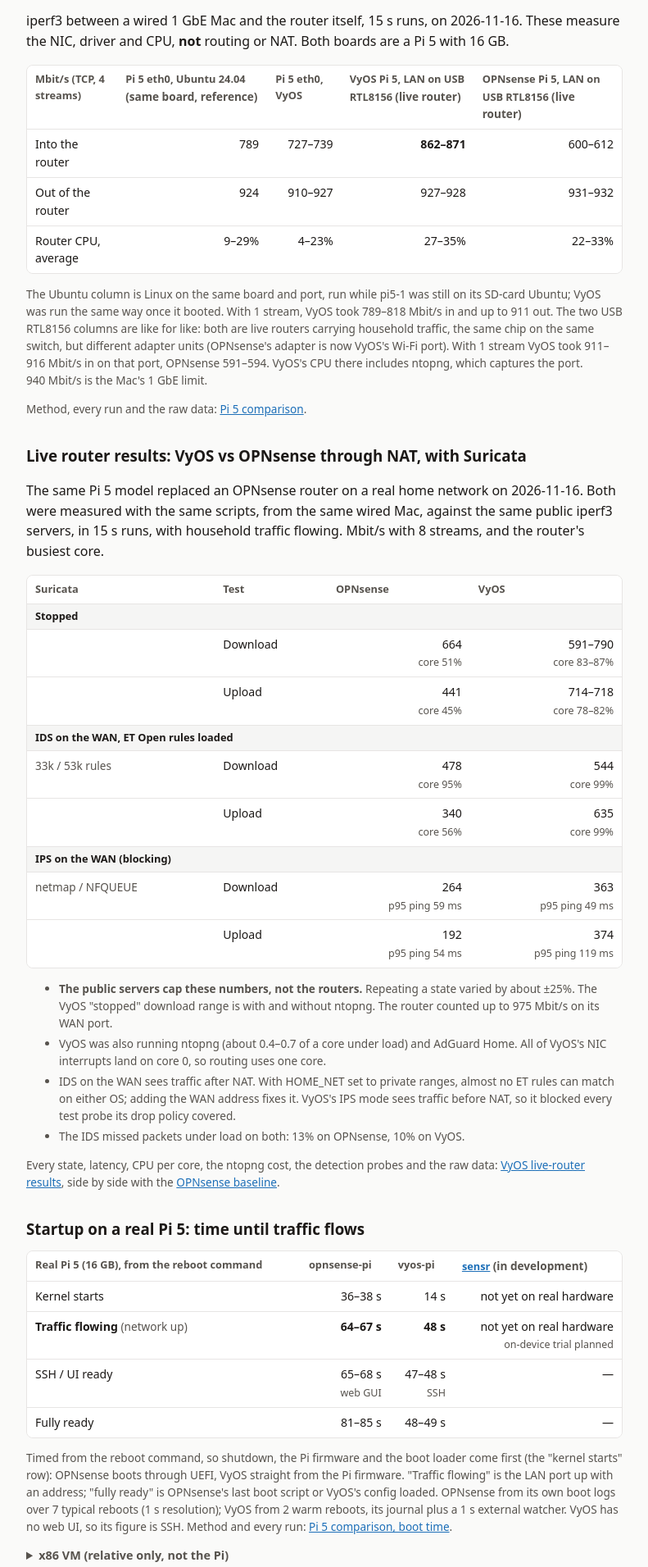
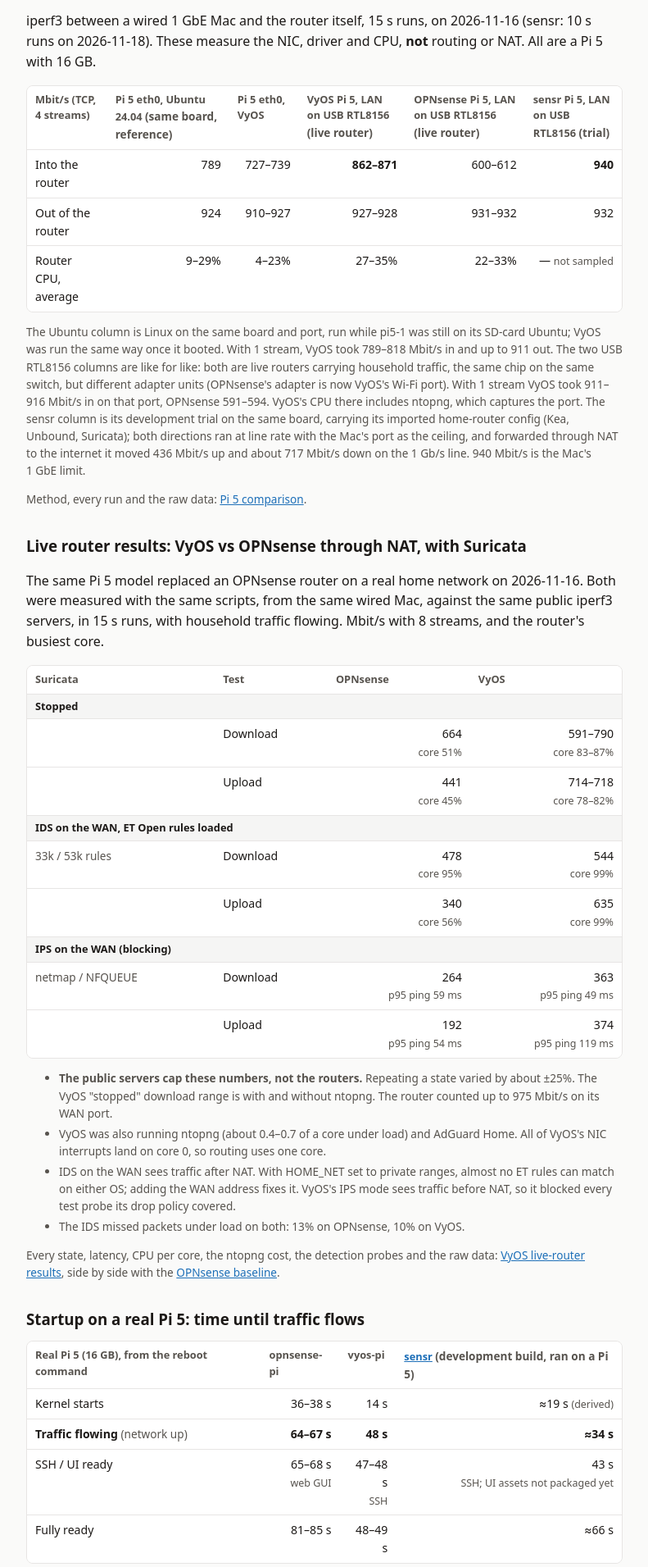
Before and after one commit to itpick/vyos-pi, a plain HTML site: page docs/index.html in a window 1280 px wide. Shown: the part 1197-3108 px from the top of the page at 82% size, without its empty margins (244-1035 px from the left). Drawn offline with Linux system fonts and the light colour scheme; no server answers.

Commit message:
docs: sensr's measured Pi 5 boot and throughput

```diff
--- a/docs/index.html
+++ b/docs/index.html
@@ -112,14 +112,14 @@
   </div>
 
   <h3 id="pi5-numbers">Pi 5 measurements</h3>
-  <p>iperf3 between a wired 1&nbsp;GbE Mac and the router itself, 15&nbsp;s runs, on 2026-11-16. These measure the NIC, driver and CPU, <strong>not</strong> routing or NAT. Both boards are a Pi 5 with 16&nbsp;GB.</p>
+  <p>iperf3 between a wired 1&nbsp;GbE Mac and the router itself, 15&nbsp;s runs, on 2026-11-16 (sensr: 10&nbsp;s runs on 2026-11-18). These measure the NIC, driver and CPU, <strong>not</strong> routing or NAT. All are a Pi 5 with 16&nbsp;GB.</p>
   <div class="tbl"><table>
-    <tr><th>Mbit/s (TCP, 4 streams)</th><th>Pi 5 eth0, Ubuntu 24.04 <span class="fine">(same board, reference)</span></th><th>Pi 5 eth0, VyOS</th><th>VyOS Pi 5, LAN on USB RTL8156 <span class="fine">(live router)</span></th><th>OPNsense Pi 5, LAN on USB RTL8156 <span class="fine">(live router)</span></th></tr>
-    <tr><td>Into the router</td><td class="n">789</td><td class="n">727&ndash;739</td><td class="n"><strong>862&ndash;871</strong></td><td class="n">600&ndash;612</td></tr>
-    <tr><td>Out of the router</td><td class="n">924</td><td class="n">910&ndash;927</td><td class="n">927&ndash;928</td><td class="n">931&ndash;932</td></tr>
-    <tr><td>Router CPU, average</td><td class="n">9&ndash;29%</td><td class="n">4&ndash;23%</td><td class="n">27&ndash;35%</td><td class="n">22&ndash;33%</td></tr>
+    <tr><th>Mbit/s (TCP, 4 streams)</th><th>Pi 5 eth0, Ubuntu 24.04 <span class="fine">(same board, reference)</span></th><th>Pi 5 eth0, VyOS</th><th>VyOS Pi 5, LAN on USB RTL8156 <span class="fine">(live router)</span></th><th>OPNsense Pi 5, LAN on USB RTL8156 <span class="fine">(live router)</span></th><th>sensr Pi 5, LAN on USB RTL8156 <span class="fine">(trial)</span></th></tr>
+    <tr><td>Into the router</td><td class="n">789</td><td class="n">727&ndash;739</td><td class="n"><strong>862&ndash;871</strong></td><td class="n">600&ndash;612</td><td class="n"><strong>940</strong></td></tr>
+    <tr><td>Out of the router</td><td class="n">924</td><td class="n">910&ndash;927</td><td class="n">927&ndash;928</td><td class="n">931&ndash;932</td><td class="n">932</td></tr>
+    <tr><td>Router CPU, average</td><td class="n">9&ndash;29%</td><td class="n">4&ndash;23%</td><td class="n">27&ndash;35%</td><td class="n">22&ndash;33%</td><td class="n">&mdash; <span class="fine">not sampled</span></td></tr>
   </table></div>
-  <p class="fine">The Ubuntu column is Linux on the same board and port, run while pi5-1 was still on its SD-card Ubuntu; VyOS was run the same way once it booted. With 1 stream, VyOS took 789&ndash;818&nbsp;Mbit/s in and up to 911 out. The two USB RTL8156 columns are like for like: both are live routers carrying household traffic, the same chip on the same switch, but different adapter units (OPNsense's adapter is now VyOS's Wi-Fi port). With 1 stream VyOS took 911&ndash;916&nbsp;Mbit/s in on that port, OPNsense 591&ndash;594. VyOS's CPU there includes ntopng, which captures the port. 940&nbsp;Mbit/s is the Mac's 1&nbsp;GbE limit.</p>
+  <p class="fine">The Ubuntu column is Linux on the same board and port, run while pi5-1 was still on its SD-card Ubuntu; VyOS was run the same way once it booted. With 1 stream, VyOS took 789&ndash;818&nbsp;Mbit/s in and up to 911 out. The two USB RTL8156 columns are like for like: both are live routers carrying household traffic, the same chip on the same switch, but different adapter units (OPNsense's adapter is now VyOS's Wi-Fi port). With 1 stream VyOS took 911&ndash;916&nbsp;Mbit/s in on that port, OPNsense 591&ndash;594. VyOS's CPU there includes ntopng, which captures the port. The sensr column is its development trial on the same board, carrying its imported home-router config (Kea, Unbound, Suricata); both directions ran at line rate with the Mac's port as the ceiling, and forwarded through NAT to the internet it moved 436&nbsp;Mbit/s up and about 717&nbsp;Mbit/s down on the 1&nbsp;Gb/s line. 940&nbsp;Mbit/s is the Mac's 1&nbsp;GbE limit.</p>
   <p class="fine">Method, every run and the raw data: <a href="https://github.com/itpick/vyos-pi/blob/main/docs/comparison/pi5-iperf-vyos-vs-opnsense.md">Pi 5 comparison</a>.</p>
 
   <h3 id="live">Live router results: VyOS vs OPNsense through NAT, with Suricata</h3>
@@ -146,13 +146,13 @@
 
   <h3 id="startup">Startup on a real Pi 5: time until traffic flows</h3>
   <div class="tbl"><table class="startup">
-    <tr><th>Real Pi 5 (16&nbsp;GB), from the reboot command</th><th>opnsense-pi</th><th>vyos-pi</th><th><a href="https://github.com/itpick/sensr/blob/main/docs/research/07-performance-evaluation.md">sensr</a> <span class="fine">(in development)</span></th></tr>
-    <tr><td>Kernel starts</td><td class="n">36&ndash;38 s</td><td class="n">14 s</td><td class="n">not yet on real hardware</td></tr>
-    <tr><td><strong>Traffic flowing</strong> <span class="fine">(network up)</span></td><td class="n"><strong>64&ndash;67 s</strong></td><td class="n"><strong>48 s</strong></td><td class="n">not yet on real hardware<br><span class="fine">on-device trial planned</span></td></tr>
-    <tr><td>SSH / UI ready</td><td class="n">65&ndash;68 s<br><span class="fine">web GUI</span></td><td class="n">47&ndash;48 s<br><span class="fine">SSH</span></td><td class="n">&mdash;</td></tr>
-    <tr><td>Fully ready</td><td class="n">81&ndash;85 s</td><td class="n">48&ndash;49 s</td><td class="n">&mdash;</td></tr>
+    <tr><th>Real Pi 5 (16&nbsp;GB), from the reboot command</th><th>opnsense-pi</th><th>vyos-pi</th><th><a href="https://github.com/itpick/sensr/blob/main/docs/research/07-performance-evaluation.md">sensr</a> <span class="fine">(development build, ran on a Pi 5)</span></th></tr>
+    <tr><td>Kernel starts</td><td class="n">36&ndash;38 s</td><td class="n">14 s</td><td class="n">&asymp;19 s <span class="fine">(derived)</span></td></tr>
+    <tr><td><strong>Traffic flowing</strong> <span class="fine">(network up)</span></td><td class="n"><strong>64&ndash;67 s</strong></td><td class="n"><strong>48 s</strong></td><td class="n"><strong>&asymp;34 s</strong></td></tr>
+    <tr><td>SSH / UI ready</td><td class="n">65&ndash;68 s<br><span class="fine">web GUI</span></td><td class="n">47&ndash;48 s<br><span class="fine">SSH</span></td><td class="n">43 s<br><span class="fine">SSH; UI assets not packaged yet</span></td></tr>
+    <tr><td>Fully ready</td><td class="n">81&ndash;85 s</td><td class="n">48&ndash;49 s</td><td class="n">&asymp;66 s</td></tr>
   </table></div>
-  <p class="fine">Timed from the reboot command, so shutdown, the Pi firmware and the boot loader come first (the "kernel starts" row): OPNsense boots through UEFI, VyOS straight from the Pi firmware. "Traffic flowing" is the LAN port up with an address; "fully ready" is OPNsense's last boot script or VyOS's config loaded. OPNsense from its own boot logs over 7 typical reboots (1&nbsp;s resolution); VyOS from 2 warm reboots, its journal plus a 1&nbsp;s external watcher. VyOS has no web UI, so its figure is SSH. Method and every run: <a href="https://github.com/itpick/vyos-pi/blob/main/docs/comparison/pi5-iperf-vyos-vs-opnsense.md#boot-time">Pi 5 comparison, boot time</a>.</p>
+  <p class="fine">Timed from the reboot command, so shutdown, the Pi firmware and the boot loader come first (the "kernel starts" row): OPNsense boots through UEFI, VyOS straight from the Pi firmware. "Traffic flowing" is the LAN port up with an address; "fully ready" is OPNsense's last boot script or VyOS's config loaded. OPNsense from its own boot logs over 7 typical reboots (1&nbsp;s resolution); VyOS from 2 warm reboots, its journal plus a 1&nbsp;s external watcher. VyOS has no web UI, so its figure is SSH. The sensr column is its development trial (pi5-1, imported home-router config): on the box, kernel 0.6&nbsp;s, initrd 4.7&nbsp;s and userspace 41.9&nbsp;s, LAN carrier 14.9&nbsp;s, SSH 24.0&nbsp;s after kernel start, and 43&nbsp;s from the reboot command to SSH by wall clock; the kernel/traffic/ready rows are that 43&nbsp;s less the kernel-to-SSH interval (&asymp;1&nbsp;s uncertainty). Method and every run: <a href="https://github.com/itpick/vyos-pi/blob/main/docs/comparison/pi5-iperf-vyos-vs-opnsense.md#boot-time">Pi 5 comparison, boot time</a>.</p>
   <details class="x86">
     <summary>x86 VM (relative only, not the Pi)</summary>
     <div class="tbl"><table class="startup">
```
